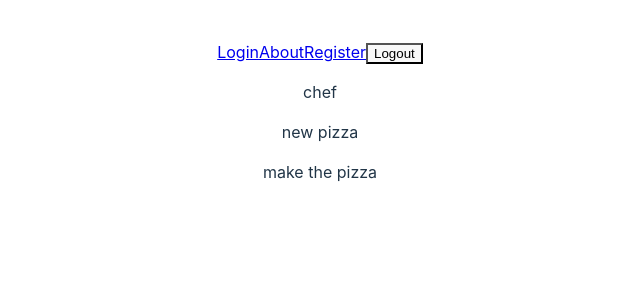
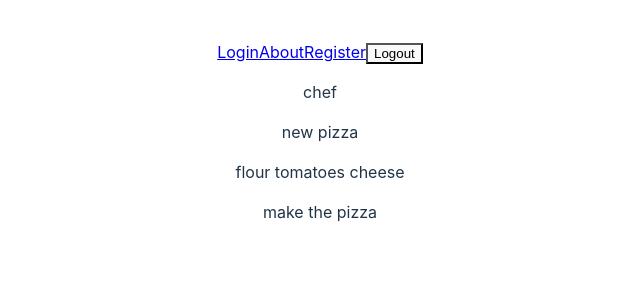
Before and after one commit to brthomiu/Ston-Pizza-Notes-v0, a React (Vite) app in the folder client/: page /viewpizzas in a window 1280 px wide. Shown: the top 300 px of the page, without its empty margins (320-960 px from the left). Built offline with nearby package versions, Linux system fonts and the light colour scheme.

Commit message:
update pizza component props to match planned schema

```diff
--- a/client/src/components/Pizza.jsx
+++ b/client/src/components/Pizza.jsx
@@ -1,8 +1,9 @@
 const Pizza = (props) => {
   return (
-    <div>
+    <div id={`pizza${props.id}`}>
       <p>{props.owner}</p>
       <p>{props.name}</p>
+      <p>{props.ingredients}</p>
       <p>{props.recipe}</p>
     </div>
   );
--- a/client/src/pages/ViewPizzas.jsx
+++ b/client/src/pages/ViewPizzas.jsx
@@ -3,7 +3,13 @@ import Pizza from "../components/Pizza";
 const ViewPizzas = () => {
   return (
     <div>
-      <Pizza owner={"chef"} name={"new pizza"} recipe={"make the pizza"} />
+      <Pizza
+        id={"1"}
+        owner={"chef"}
+        name={"new pizza"}
+        ingredients={["flour ", "tomatoes ", "cheese "]}
+        recipe={"make the pizza"}
+      />
     </div>
   );
 };
```
